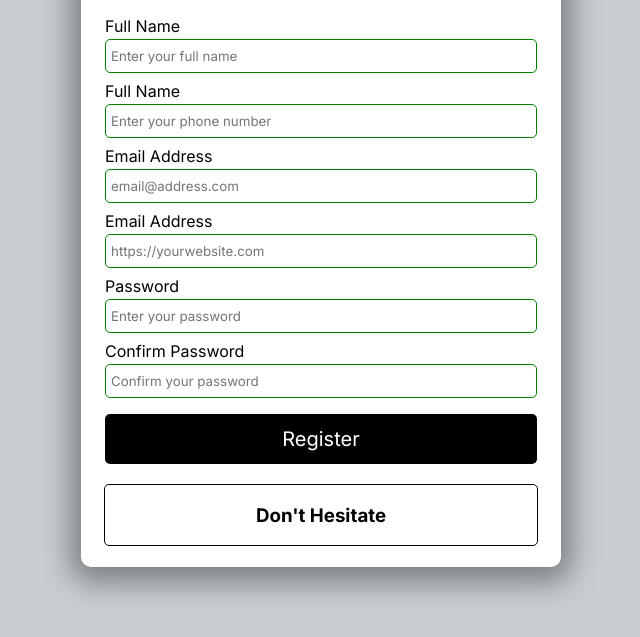
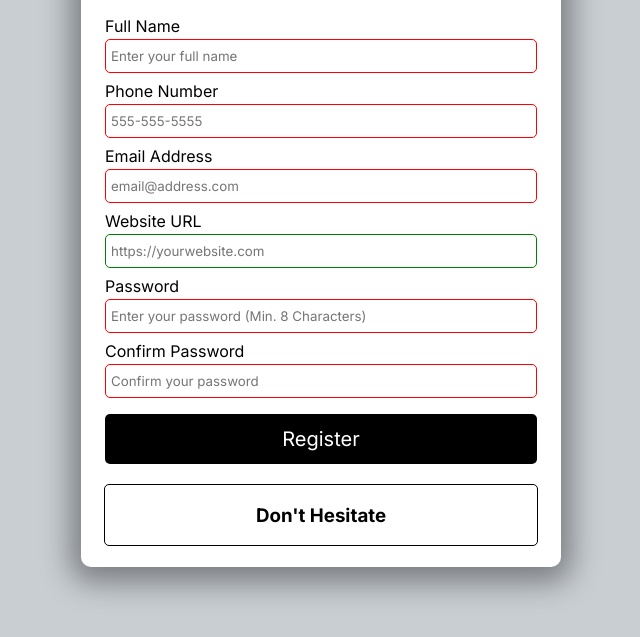
Before and after one commit to PedroRobalo1994/form-validator, a plain HTML site: page index.html in a window 1280 px wide. Shown: the part 71-708 px from the top of the page, without its empty margins (319-959 px from the left). Drawn offline with Linux system fonts and the light colour scheme.

Commit message:
chore: Update form labels and input placeholders

```diff
--- a/index.html
+++ b/index.html
@@ -14,27 +14,27 @@
         <form id="form">
             <div class="form-group">
                 <label for="name">Full Name</label>
-                <input type="text" id="name" placeholder="Enter your full name">
+                <input type="text" id="name" placeholder="Enter your full name" required minlength="3" maxlength="100">
             </div>
             <div class="form-group">
-                <label for="phone">Full Name</label>
-                <input type="tel" id="phone" placeholder="Enter your phone number">
+                <label for="phone">Phone Number</label>
+                <input type="tel" id="phone" placeholder="555-555-5555" required pattern="[0-9]{3}-[0-9]{3}-[0-9]{4}">
             </div>
             <div class="form-group">
                 <label for="email">Email Address</label>
-                <input type="email" id="email" placeholder="email@address.com">
+                <input type="email" id="email" placeholder="email@address.com" required>
             </div>
             <div class="form-group">
-                <label for="website">Email Address</label>
+                <label for="website">Website URL</label>
                 <input type="url" id="website" placeholder="https://yourwebsite.com">
             </div>
             <div class="form-group">
                 <label for="password1">Password</label>
-                <input type="password" id="password1" placeholder="Enter your password">
+                <input type="password" id="password1" placeholder="Enter your password (Min. 8 Characters)" required pattern="(?=.*\d)(?=.*[a-z])(?=.*[A-Z])(?=.*[@#$%^&+=]).{8,}" title="Password must be at least 8 characters long, contain at least one digit, one lowercase letter, one uppercase letter, and one special character (@#$%^&+=)">
             </div>
             <div class="form-group">
                 <label for="password2">Confirm Password</label>
-                <input type="password" id="password2" placeholder="Confirm your password">
+                <input type="password" id="password2" placeholder="Confirm your password" required pattern="(?=.*\d)(?=.*[a-z])(?=.*[A-Z])(?=.*[@#$%^&+=]).{8,}" title="Password must be at least 8 characters long, contain at least one digit, one lowercase letter, one uppercase letter, and one special character (@#$%^&+=)">
             </div>
             <button type="submit">Register</button>
         </form>
```
